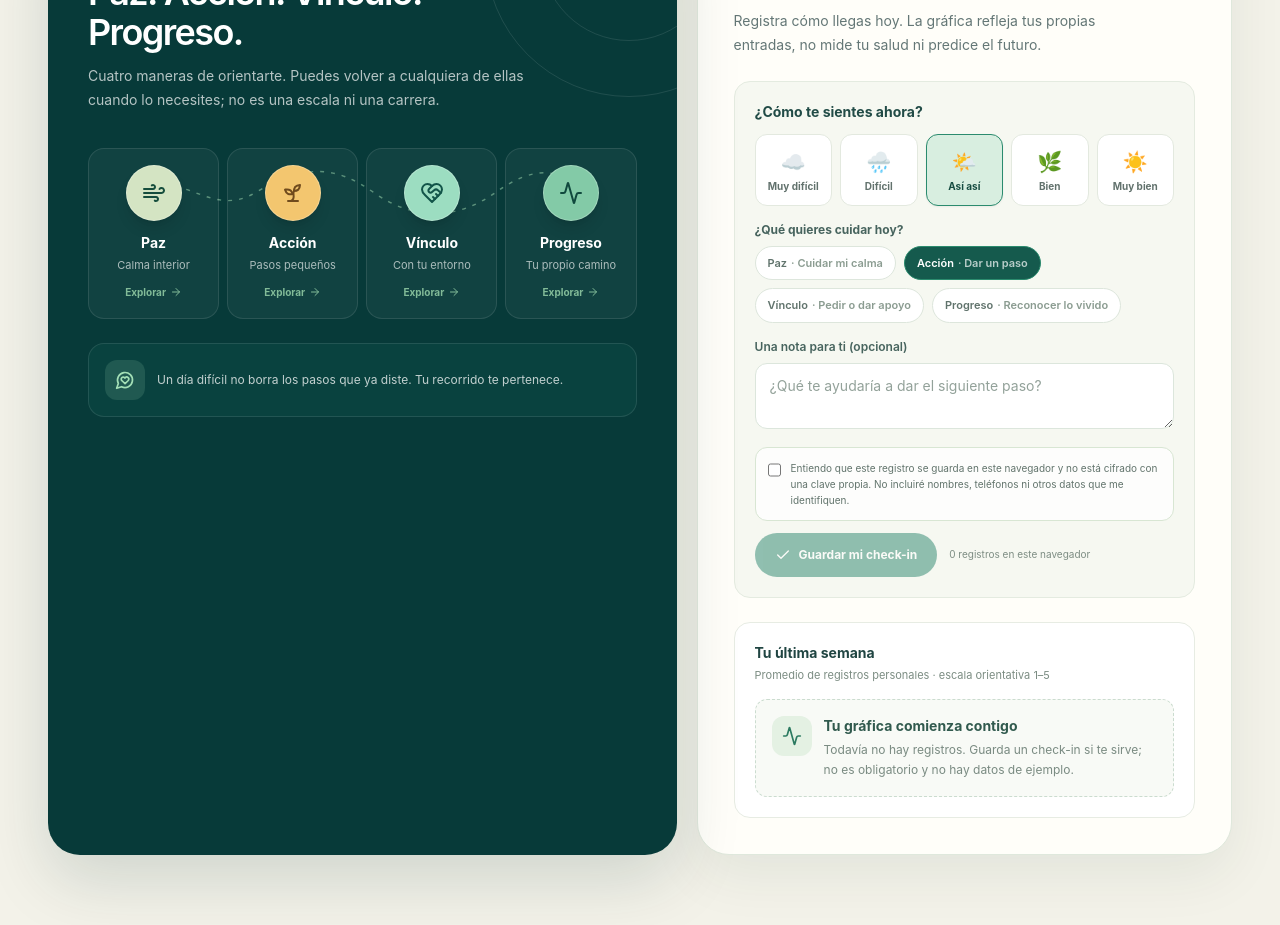
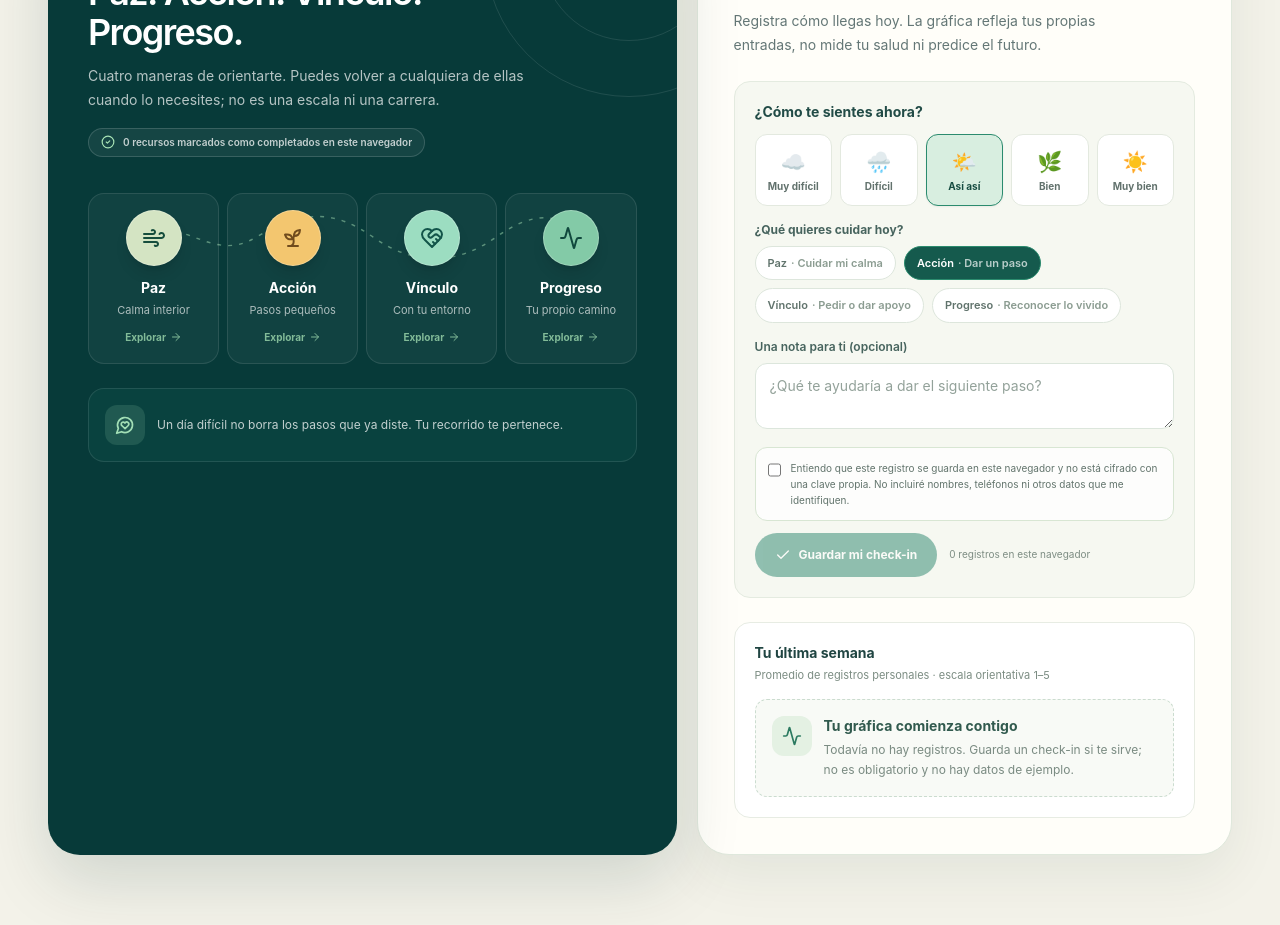
Before and after one commit to ariasalejo/Blumhelps, a React (Vite) app: page / in a window 1280 px wide. Shown: the part 1520-2445 px from the top of the page. Built offline with nearby package versions, Linux system fonts and the light colour scheme.

Commit message:
Show real local completion count on the recovery dashboard

```diff
--- a/src/pages/Home.tsx
+++ b/src/pages/Home.tsx
@@ -3,7 +3,7 @@ import { Link } from 'react-router-dom';
 import { motion, useReducedMotion } from 'framer-motion';
 import {
   Activity, ArrowDownRight, ArrowRight, AudioLines, BookOpen, BriefcaseBusiness,
-  Check, CheckCircle2, Compass, ExternalLink, Heart, HeartHandshake, Leaf,
+  Check, CheckCircle2, Compass, Heart, HeartHandshake, Leaf,
   LockKeyhole, Map, MessageCircleHeart, Mountain, ShieldCheck, Sparkles,
   Sprout, Sun, Users, Wind
 } from 'lucide-react';
@@ -317,6 +317,10 @@ export function Home() {
               <p className="text-[10px] font-bold uppercase tracking-[.22em] text-[#9cd8b5]">Tu camino · sin comparación</p>
               <h2 className="mt-3 font-display text-3xl font-semibold tracking-[-.045em] sm:text-4xl">Paz. Acción. Vínculo. Progreso.</h2>
               <p className="mt-3 max-w-xl text-sm leading-6 text-white/70">Cuatro maneras de orientarte. Puedes volver a cualquiera de ellas cuando lo necesites; no es una escala ni una carrera.</p>
+              <div className="mt-4 inline-flex items-center gap-2 rounded-full border border-white/15 bg-white/[.06] px-3 py-1.5 text-[10px] font-semibold text-white/75">
+                <CheckCircle2 className="h-3.5 w-3.5 text-[#a8e4b6]" />
+                {completed.length} recurso{completed.length === 1 ? '' : 's'} marcado{completed.length === 1 ? '' : 's'} como completado{completed.length === 1 ? '' : 's'} en este navegador
+              </div>
             </div>
             <div className="hidden h-12 w-12 shrink-0 items-center justify-center rounded-2xl border border-white/15 bg-white/10 text-[#a4e2b9] sm:flex"><Sprout className="h-6 w-6" /></div>
           </div>
```
